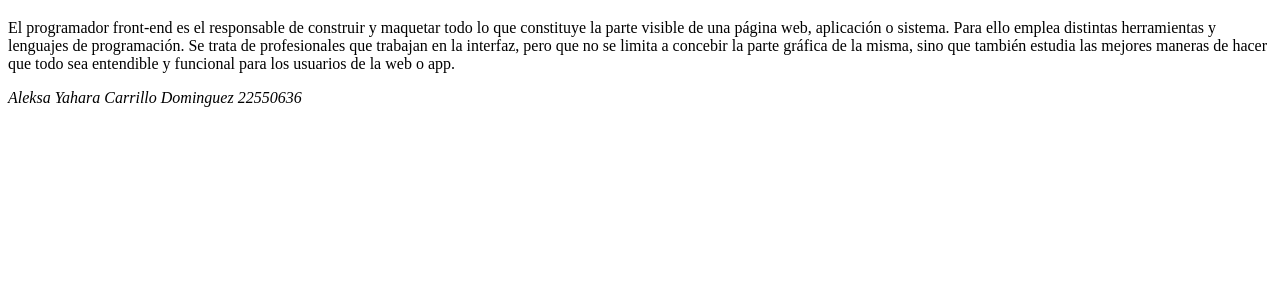
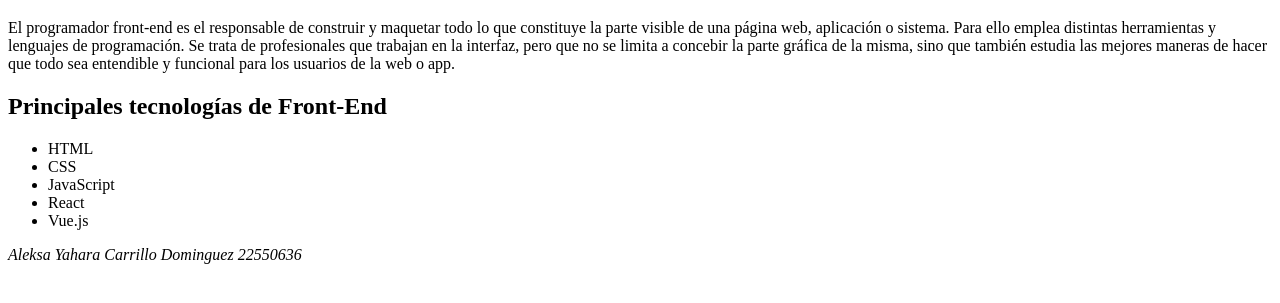
Before and after one commit to aleksacarrillo/tarearepositorio, a plain HTML site: page index.html in a window 1280 px wide. Shown: the part 61-364 px from the top of the page. Drawn offline with Linux system fonts and the light colour scheme.

Commit message:
Commit 2: Se agrega una lista de tecnologías de Front-End

```diff
--- a/index.html
+++ b/index.html
@@ -10,6 +10,14 @@
     <p>El programador front-end es el responsable de construir y maquetar todo lo que constituye la parte visible de una página web, aplicación o sistema. Para ello emplea distintas herramientas y lenguajes de programación.
         Se trata de profesionales que trabajan en la interfaz, pero que no se limita a concebir la parte gráfica de la misma, sino que también estudia las mejores maneras de hacer que todo sea entendible y funcional para los usuarios de la web o app.
     </p>
+    <h2>Principales tecnologías de Front-End</h2>
+<ul>
+    <li>HTML</li>
+    <li>CSS</li>
+    <li>JavaScript</li>
+    <li>React</li>
+    <li>Vue.js</li>
+</ul>
 </body>
 
 <footer>
```
